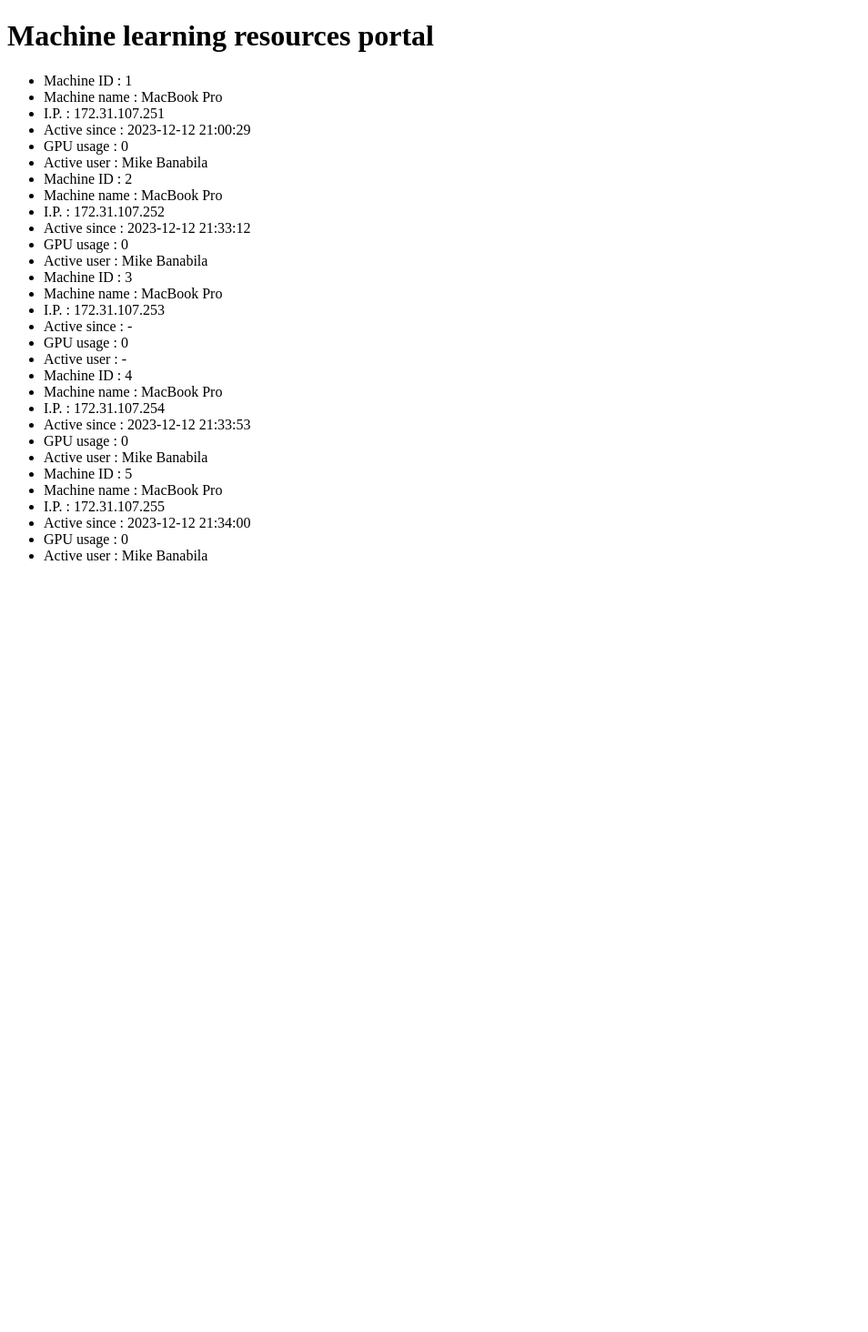
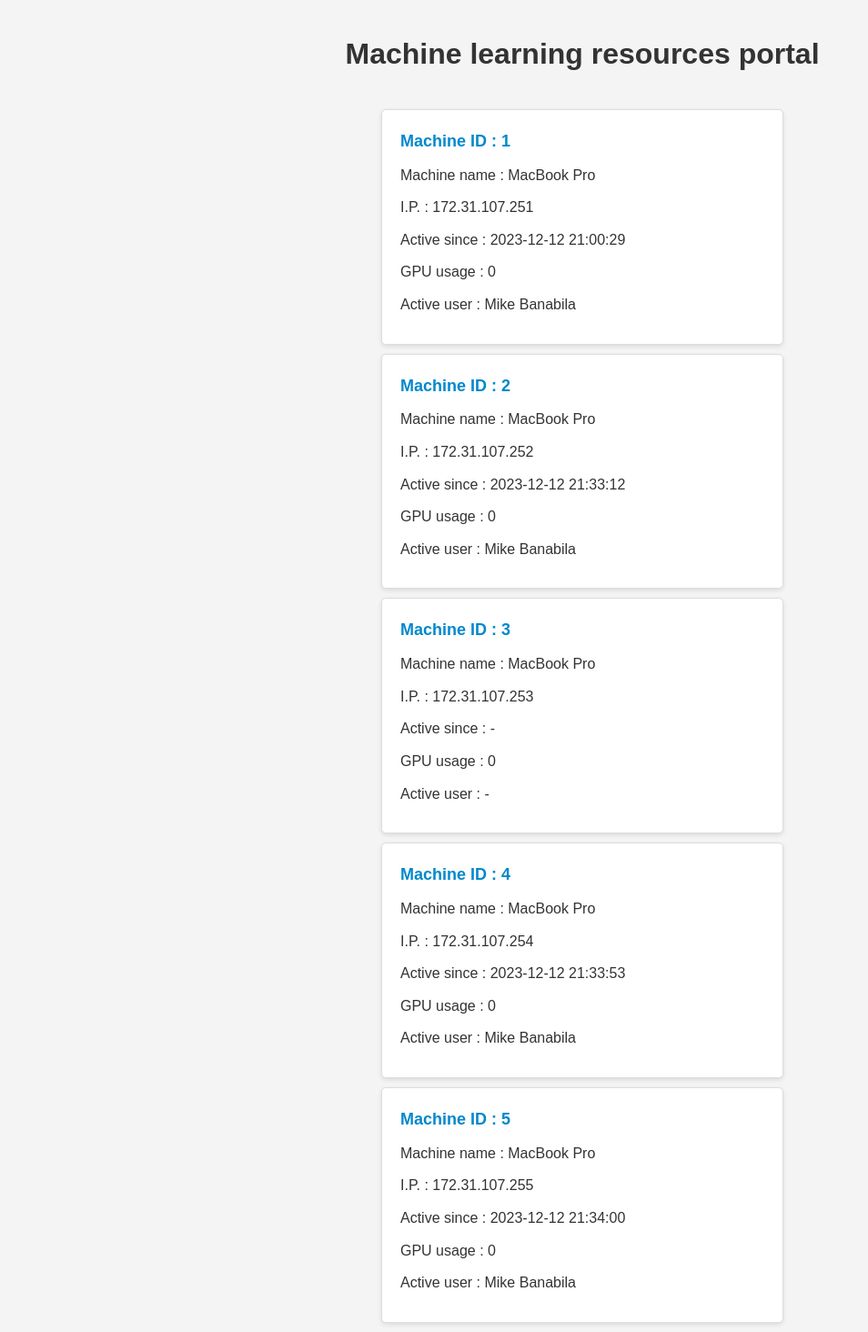
Before and after one commit to Mikereations/usage_monitoring, a Flask app: page /collect in a window 1280 px wide. Shown: the whole page at 91% size, without its empty margins (0-954 px from the left). Before the commit the page ends 616 px from the top, so only its background shows below. Run offline with Flask 3, Linux system fonts and the light colour scheme; data comes from the database, SQL or seed files in the repository.

Commit message:
Edittied the way the app is launched

```diff
--- a/app.py
+++ b/app.py
@@ -4,64 +4,65 @@
 from flask import request
 import sqlite3
 import time
+def create_app():
+    app = Flask(__name__)
 
-app = Flask(__name__)
+    # @app.route('/')
+    # def hello_world():
 
-# @app.route('/')
-# def hello_world():
+    #     return render_template('index.html', )
 
-#     return render_template('index.html', )
+    @app.route('/<name>')
+    def hello_world(name):
+        return f"<p>Hello, {escape(name)}!</p>"
 
-@app.route('/<name>')
-def hello_world(name):
-    return f"<p>Hello, {escape(name)}!</p>"
+    @app.route('/collect', methods=['POST', 'GET'])
+    def login():
+        error = None
+        if request.method == 'POST':
+            name = request.form['machine_name']
+            gpu_usage = request.form['msi_usage']
+            IP = request.form['I.P']
+            user = request.form['user']
+            time = request.form['time']
+            machine = get_machine(IP)
+            if machine :
+                if get_last_session(machine[0]) :
+                    if gpu_usage == "0" :
+                        close_sessino(IP)
+                elif gpu_usage != "0" :
+                    add_session(machine[0], user, time)
+            else :
+                add_machine(name, IP)
+                machine = get_machine(IP)
+                add_session(machine[0], user, time)
+            machine = get_machine(IP)
+            session = get_last_session(machine[0])
+            update_machine(IP, session, 1)
+            add_log(session, gpu_usage, time)
+            return "Good job"
+        else:
+            error = 'Invalid username/password'
+        # the code below is executed if the request method
+        # was GET or the credentials were invalid
+        machines = get_all_machines()
+        ms = []
+        for machine in machines :
 
-@app.route('/collect', methods=['POST', 'GET'])
-def login():
-    error = None
-    if request.method == 'POST':
-        name = request.form['machine_name']
-        gpu_usage = request.form['msi_usage']
-        IP = request.form['I.P']
-        user = request.form['user']
-        time = request.form['time']
-        machine = get_machine(IP)
-        if machine :
-            if get_last_session(machine[0]) :
-                if gpu_usage == "0" :
-                    close_sessino(IP)
-            elif gpu_usage != "0" :
-                add_session(machine[0], user, time)
-        else :
-            add_machine(name, IP)
-            machine = get_machine(IP)
-            add_session(machine[0], user, time)
-        machine = get_machine(IP)
-        session = get_last_session(machine[0])
-        update_machine(IP, session, 1)
-        add_log(session, gpu_usage, time)
-        return "Good job"
-    else:
-        error = 'Invalid username/password'
-    # the code below is executed if the request method
-    # was GET or the credentials were invalid
-    machines = get_all_machines()
-    ms = []
-    for machine in machines :
-
-        session  = get_last_session(machine[0])
-        if session :
-            if session[3] ==  0 :
+            session  = get_last_session(machine[0])
+            if session :
+                if session[3] ==  0 :
+                    machina = {'id': machine[0], 'ip': machine[2], 'name': machine[1] , "gpu_usage": 0, "user": "-", "since": "-"}
+                else :
+                    gpu_usage = session[4]
+                    user = session[5]
+                    since = session[2]
+                    machina = {'id': machine[0], 'ip': machine[2], 'name': machine[1] , "gpu_usage": gpu_usage, "user": user, "since": since}
+            else :
                 machina = {'id': machine[0], 'ip': machine[2], 'name': machine[1] , "gpu_usage": 0, "user": "-", "since": "-"}
-            else :
-                gpu_usage = session[4]
-                user = session[5]
-                since = session[2]
-                machina = {'id': machine[0], 'ip': machine[2], 'name': machine[1] , "gpu_usage": gpu_usage, "user": user, "since": since}
-        else :
-            machina = {'id': machine[0], 'ip': machine[2], 'name': machine[1] , "gpu_usage": 0, "user": "-", "since": "-"}
-        ms.append(machina)
-    return render_template('index.html', machines=ms,error=error)
+            ms.append(machina)
+        return render_template('index.html', machines=ms,error=error)
+    return app
 
 def get_machine(IP) :
     connection = sqlite3.connect('machines.db')
--- a/templates/index.html
+++ b/templates/index.html
@@ -11,18 +11,57 @@
 
     <!-- Include app.js -->
     <script defer src="app.js"></script>
+    <style>
+        body {
+            font-family: Arial, sans-serif;
+            background-color: #f4f4f4;
+            margin: 0;
+            padding: 0;
+            box-sizing: border-box;
+        }
+
+        h1 {
+            text-align: center;
+            color: #333;
+            padding: 20px 0;
+        }
+
+        ul {
+            list-style-type: none;
+            background-color: #fff;
+            border: 1px solid #ddd;
+            border-radius: 5px;
+            margin: 10px auto;
+            max-width: 400px;
+            padding: 20px;
+            box-shadow: 0 2px 5px rgba(0, 0, 0, 0.1);
+        }
+
+        li {
+            margin-bottom: 10px;
+            font-size: 16px;
+            line-height: 1.6;
+            color: #333;
+        }
+
+        li:first-child {
+            font-weight: bold;
+            font-size: 18px;
+            color: #0088cc;
+        }
+    </style>
 </head>
 <body>
     <h1>Machine learning resources portal</h1>
+    {% for machine in machines%}
     <ul>
-    {% for machine in machines%}
         <li>Machine ID : {{machine.id}}</li>
         <li>Machine name : {{machine.name}}</li>
         <li>I.P. : {{machine.ip}}</li>
         <li>Active since : {{machine.since}}</li>
         <li>GPU usage : {{machine.gpu_usage}}</li>
         <li>Active user : {{machine.user}}</li>
+    </ul>
     {% endfor %}
-    </ul>
 </body>
 </html>
```
Also changed, not shown: templates/index_2.html (added, +28 -0 lines), 1 other file.
